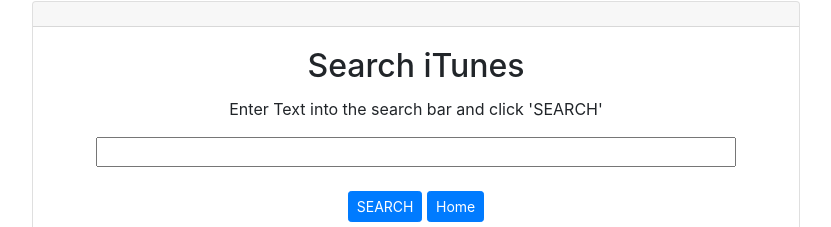
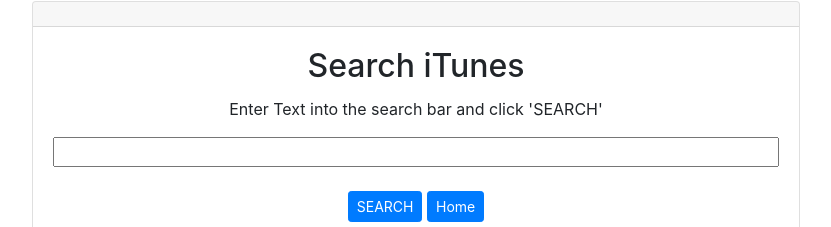
Before and after one commit to e-g-jackson/Podcast-iTunes-API, a website: page views/search.html in a window 1280 px wide. Shown: the part 215-442 px from the top of the page, without its empty margins (224-1055 px from the left). Drawn offline with nearby package versions, Linux system fonts and the light colour scheme; files whose address does not match are found by name.

Commit message:
fixed text input

```diff
--- a/views/search.html
+++ b/views/search.html
@@ -21,7 +21,7 @@
         <div class="card-body">
                 <h2 class="card-title">Search iTunes</h2>
                 <p class="card-text">Enter Text into the search bar and click 'SEARCH' </p>
-                <input id = 'search' style = 'width: 40em;'>
+                <input id = 'search' style = 'width: 100%;'>
                 <br><br>
                 <button id = 'searchBtn' class = 'btn btn-sm btn-primary'>SEARCH</button>
                 <a href = 'index'>
```
